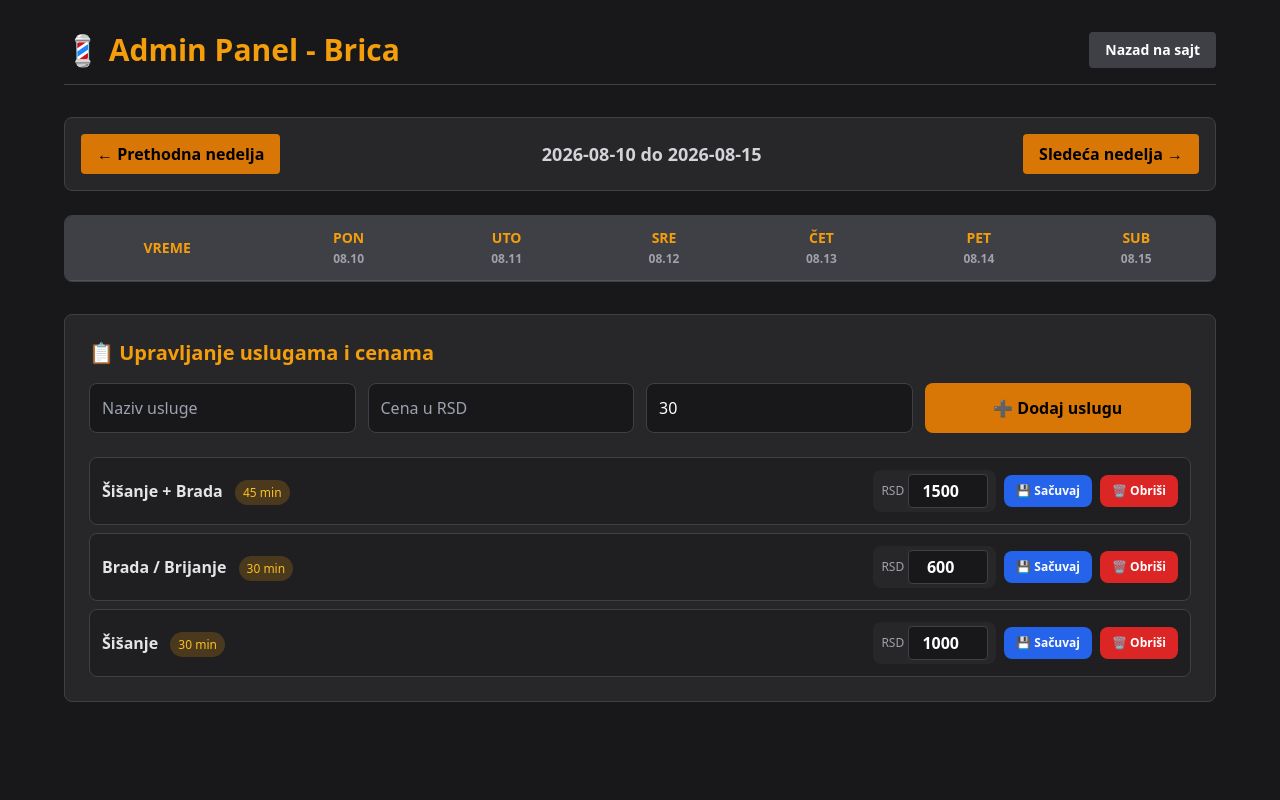
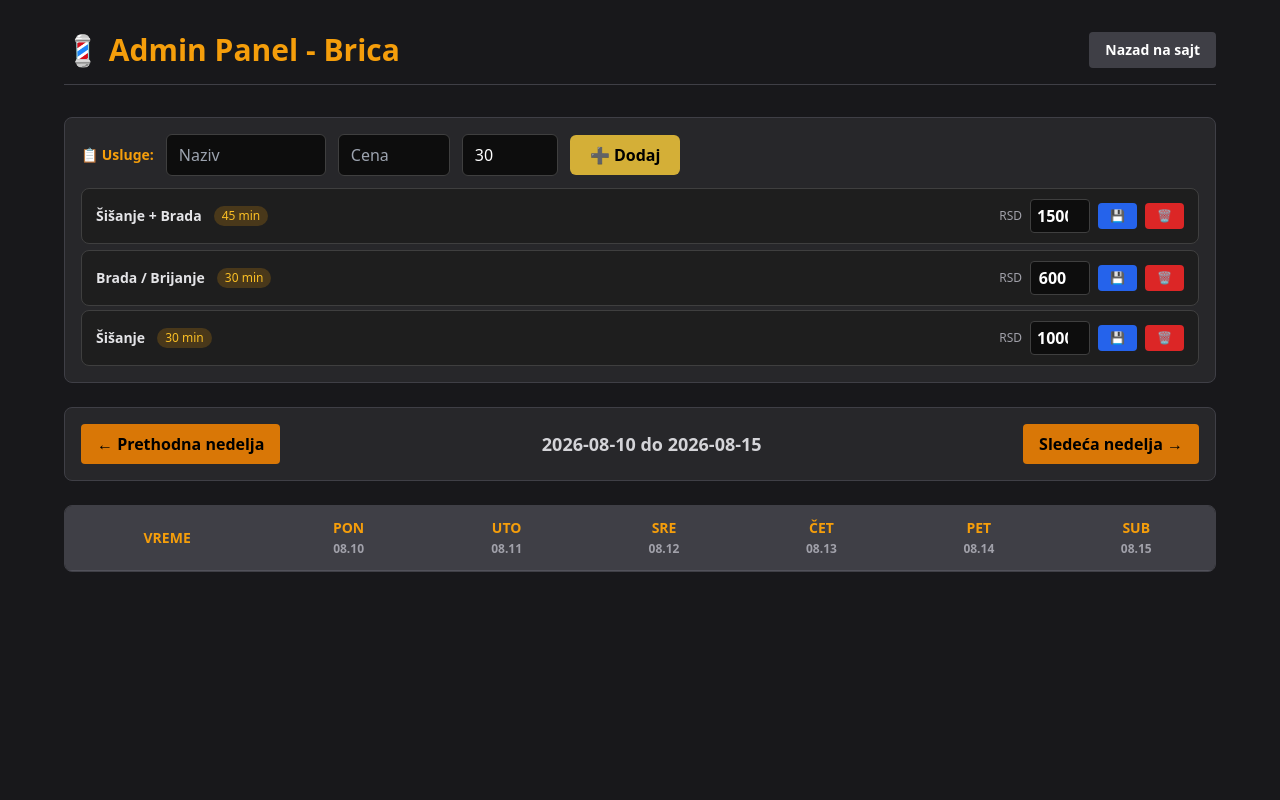
Before and after one commit to ristevskin-source/brica-novipristup, a Flask app: page /admin in a window 1280 px wide. Run offline with Flask 3, Linux system fonts and the light colour scheme; data comes from the database, SQL or seed files in the repository; lists and menus that the app fills with data are empty; some libraries are stand-ins or nearby versions.

Commit message:
Refactor admin panel HTML and styles

```diff
--- a/templates/admin.html
+++ b/templates/admin.html
@@ -5,20 +5,131 @@
     <meta name="viewport" content="width=device-width, initial-scale=1.0">
     <title>Admin Panel - Brica</title>
     <script src="https://cdn.tailwindcss.com"></script>
+    <style>
+        .service-card {
+            background: #1e1e1e;
+            border: 1px solid #3f3f3f;
+            border-radius: 8px;
+            padding: 10px 14px;
+            display: flex;
+            justify-content: space-between;
+            align-items: center;
+            margin-bottom: 6px;
+            transition: all 0.2s;
+        }
+        .service-card:hover {
+            border-color: #d4af37;
+            background: #2a2a2a;
+        }
+        .service-card input[type="number"] {
+            width: 60px;
+            padding: 4px 6px;
+            border-radius: 4px;
+            border: 1px solid #3f3f3f;
+            background: #0d0d0d;
+            color: white;
+            text-align: center;
+            font-weight: bold;
+        }
+        .service-card input[type="number"]:focus {
+            border-color: #d4af37;
+            outline: none;
+        }
+        .btn-save {
+            background: #2563eb;
+            color: white;
+            padding: 4px 12px;
+            border-radius: 4px;
+            font-size: 12px;
+            font-weight: bold;
+            border: none;
+            cursor: pointer;
+        }
+        .btn-save:hover {
+            background: #1d4ed8;
+        }
+        .btn-delete {
+            background: #dc2626;
+            color: white;
+            padding: 4px 12px;
+            border-radius: 4px;
+            font-size: 12px;
+            font-weight: bold;
+            border: none;
+            cursor: pointer;
+        }
+        .btn-delete:hover {
+            background: #b91c1c;
+        }
+        .btn-add {
+            background: #d4af37;
+            color: black;
+            padding: 8px 20px;
+            border-radius: 6px;
+            font-weight: bold;
+            border: none;
+            cursor: pointer;
+            transition: all 0.2s;
+        }
+        .btn-add:hover {
+            background: #f59e0b;
+            transform: scale(1.02);
+        }
+        .btn-add:disabled {
+            opacity: 0.5;
+            cursor: not-allowed;
+            transform: none;
+        }
+        .input-field {
+            background: #0d0d0d;
+            border: 1px solid #3f3f3f;
+            border-radius: 6px;
+            padding: 8px 12px;
+            color: white;
+            width: 100%;
+        }
+        .input-field:focus {
+            border-color: #d4af37;
+            outline: none;
+        }
+    </style>
 </head>
 <body class="bg-zinc-900 text-white min-h-screen p-4 md:p-8">
     <div class="max-w-6xl mx-auto">
+        <!-- Zaglavlje -->
         <div class="flex justify-between items-center mb-8 border-b border-zinc-700 pb-4">
             <h1 class="text-3xl font-bold text-amber-500">💈 Admin Panel - Brica</h1>
             <a href="/" class="bg-zinc-700 hover:bg-zinc-600 text-white px-4 py-2 rounded font-semibold text-sm">Nazad na sajt</a>
         </div>
 
+        <!-- ========================================== -->
+        <!-- UPRAVLJANJE USLUGAMA - IZVADJENO IZNAD TABELE -->
+        <!-- ========================================== -->
+        <div class="bg-zinc-800 p-4 rounded-lg border border-zinc-700 mb-6">
+            <div class="flex items-center justify-between gap-4 flex-wrap">
+                <div class="flex items-center gap-3 flex-1 flex-wrap">
+                    <span class="text-amber-500 font-bold text-sm whitespace-nowrap">📋 Usluge:</span>
+                    <input type="text" id="novoIme" placeholder="Naziv" class="input-field w-32 md:w-40">
+                    <input type="number" id="novaCena" placeholder="Cena" class="input-field w-24 md:w-28">
+                    <input type="number" id="novoTrajanje" placeholder="Min" value="30" class="input-field w-20 md:w-24">
+                    <button onclick="dodajNovuUslugu()" class="btn-add">➕ Dodaj</button>
+                </div>
+            </div>
+
+            <!-- Lista usluga - mala, kompaktna -->
+            <div id="listaUslugaAdmin" class="mt-3 space-y-1 max-h-60 overflow-y-auto">
+                <div class="text-center py-2 text-zinc-500 text-sm">⏳ Učitavanje usluga...</div>
+            </div>
+        </div>
+
+        <!-- Navigacija za nedelje -->
         <div class="flex justify-between items-center bg-zinc-800 p-4 rounded-lg mb-6 border border-zinc-700">
             <button onclick="promeniNedelju(-1)" class="bg-amber-600 hover:bg-amber-500 text-black px-4 py-2 rounded font-bold">← Prethodna nedelja</button>
             <span id="rasponNedelje" class="text-lg font-bold text-zinc-300"></span>
             <button onclick="promeniNedelju(1)" class="bg-amber-600 hover:bg-amber-500 text-black px-4 py-2 rounded font-bold">Sledeća nedelja →</button>
         </div>
 
+        <!-- Tabela rasporeda -->
         <div class="overflow-x-auto bg-zinc-800 rounded-lg border border-zinc-700 mb-8">
             <table class="w-full text-left text-sm">
                 <thead class="bg-zinc-700 text-amber-500 uppercase font-bold text-center">
@@ -29,33 +140,6 @@
                 <tbody id="teloTabele" class="divide-y divide-zinc-700 text-center">
                 </tbody>
             </table>
-        </div>
-
-        <!-- UPRAVLJANJE USLUGAMA -->
-        <div class="bg-zinc-800 p-6 rounded-lg border border-zinc-700">
-            <h2 class="text-xl font-bold text-amber-500 mb-4">📋 Upravljanje uslugama i cenama</h2>
-
-            <!-- RED ZA DODAVANJE -->
-            <div class="grid grid-cols-1 md:grid-cols-4 gap-3 mb-6">
-                <input type="text" id="novoIme" name="novoIme"
-                       placeholder="Naziv usluge"
-                       class="p-3 bg-zinc-900 border border-zinc-700 rounded-lg text-white focus:border-amber-500 focus:outline-none">
-                <input type="number" id="novaCena" name="novaCena"
-                       placeholder="Cena u RSD"
-                       class="p-3 bg-zinc-900 border border-zinc-700 rounded-lg text-white focus:border-amber-500 focus:outline-none">
-                <input type="number" id="novoTrajanje" name="novoTrajanje"
-                       placeholder="Trajanje (min)" value="30"
-                       class="p-3 bg-zinc-900 border border-zinc-700 rounded-lg text-white focus:border-amber-500 focus:outline-none">
-                <button onclick="dodajNovuUslugu()"
-                        class="bg-amber-600 hover:bg-amber-500 text-black font-bold py-3 rounded-lg transition-all">
-                    ➕ Dodaj uslugu
-                </button>
-            </div>
-
-            <!-- LISTA USLUGA -->
-            <div id="listaUslugaAdmin" class="space-y-2">
-                <div class="text-center py-4 text-zinc-500">⏳ Učitavanje usluga...</div>
-            </div>
         </div>
     </div>
 
@@ -229,39 +313,29 @@
 
             if (usluge.length === 0) {
                 container.innerHTML = `
-                    <div class="text-center py-4 text-zinc-500 border border-dashed border-zinc-700 rounded-lg">
-                        <p class="text-sm">📭 Nema dodatih usluga</p>
-                        <p class="text-xs text-zinc-600 mt-1">Dodajte prvu uslugu iznad</p>
+                    <div class="text-center py-2 text-zinc-500 text-sm">
+                        📭 Nema dodatih usluga
                     </div>
                 `;
                 return;
             }
 
             container.innerHTML = usluge.map(u => `
-                <div class="flex flex-col md:flex-row justify-between items-start md:items-center gap-3 p-3 bg-zinc-900/50 rounded-lg border border-zinc-700 hover:border-amber-500/50 transition">
-                    <div class="flex-1">
-                        <span class="font-semibold text-zinc-200">${u.ime}</span>
-                        <span class="text-xs ml-2 px-2 py-1 bg-amber-500/20 text-amber-400 rounded-full">${u.trajanje || 30} min</span>
+                <div class="service-card">
+                    <div class="flex items-center gap-3">
+                        <span class="font-semibold text-zinc-200 text-sm">${u.ime}</span>
+                        <span class="text-xs px-2 py-0.5 bg-amber-500/20 text-amber-400 rounded-full">${u.trajanje || 30} min</span>
                     </div>
                     <div class="flex items-center gap-2">
-                        <div class="flex items-center gap-1 bg-zinc-800 rounded-lg px-2 py-1">
                         <span class="text-xs text-zinc-400">RSD</span>
                         <input type="number"
                                id="cena-${u.id}"
                                name="cena-${u.id}"
                                value="${u.cena}"
                                min="0"
-                                   step="50"
-                                   class="w-20 p-1 bg-zinc-900 border border-zinc-700 rounded text-white text-center font-bold focus:border-amber-500 focus:outline-none">
-                        </div>
-                        <button onclick="sacuvajCenu(${u.id})"
-                                class="bg-blue-600 hover:bg-blue-500 text-white px-3 py-2 rounded-lg text-xs font-bold transition-all">
-                            💾 Sačuvaj
-                        </button>
-                        <button onclick="obrisiUslugu(${u.id})"
-                                class="bg-red-600 hover:bg-red-500 text-white px-3 py-2 rounded-lg text-xs font-bold transition-all">
-                            🗑️ Obriši
-                        </button>
+                               step="50">
+                        <button onclick="sacuvajCenu(${u.id})" class="btn-save">💾</button>
+                        <button onclick="obrisiUslugu(${u.id})" class="btn-delete">🗑️</button>
                     </div>
                 </div>
             `).join('');
@@ -269,10 +343,9 @@
         } catch (error) {
             console.error('❌ Greška:', error);
             container.innerHTML = `
-                <div class="text-center py-4 text-red-500 border border-red-500/30 rounded-lg">
-                    <p>❌ Greška pri učitavanju usluga</p>
-                    <p class="text-xs mt-1">${error.message}</p>
-                    <button onclick="ucitajUslugeAdmin()" class="mt-2 text-xs text-amber-400 hover:underline">
+                <div class="text-center py-2 text-red-500 text-sm">
+                    ❌ Greška: ${error.message}
+                    <button onclick="ucitajUslugeAdmin()" class="text-amber-400 hover:underline ml-2">
                         🔄 Pokušaj ponovo
                     </button>
                 </div>
@@ -303,7 +376,7 @@
 
         const dugme = event.target;
         const originalText = dugme.textContent;
-        dugme.textContent = '⏳ Dodavanje...';
+        dugme.textContent = '⏳';
         dugme.disabled = true;
 
         try {
@@ -328,7 +401,7 @@
             cenaInput.value = '';
             trajanjeInput.value = '30';
 
-            alert('✅ Usluga "' + ime + '" uspešno dodata!');
+            alert('✅ Usluga "' + ime + '" dodata!');
             ucitajUslugeAdmin();
 
         } catch (error) {
@@ -363,7 +436,7 @@
                 throw new Error(error.poruka || 'Greška pri ažuriranju');
             }
 
-            alert('✅ Cena uspešno ažurirana na ' + novaCena + ' RSD');
+            alert('✅ Cena ažurirana na ' + novaCena + ' RSD');
             ucitajUslugeAdmin();
 
         } catch (error) {
@@ -380,7 +453,7 @@
             if (usluga) ime = usluga.ime;
         } catch (e) {}
 
-        if (!confirm(`⚠️ Da li ste sigurni da želite da obrišete "${ime}"?`)) {
+        if (!confirm(`⚠️ Obriši "${ime}"?`)) {
             return;
         }
 
@@ -394,7 +467,7 @@
                 throw new Error(error.poruka || 'Greška pri brisanju');
             }
 
-            alert('✅ Usluga "' + ime + '" uspešno obrisana!');
+            alert('✅ Usluga "' + ime + '" obrisana!');
             ucitajUslugeAdmin();
 
         } catch (error) {
```
Lines whose indentation alone changed are shown as unchanged.
